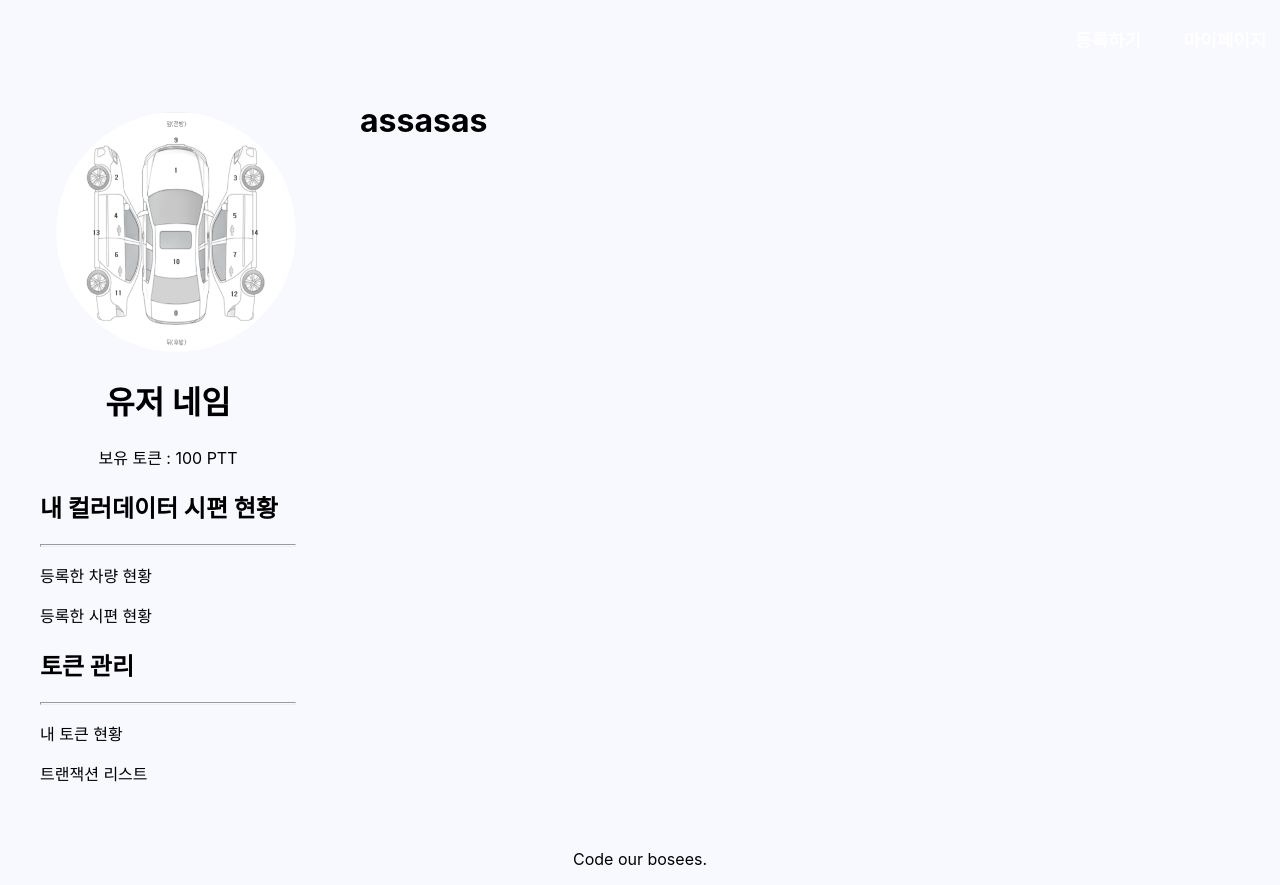
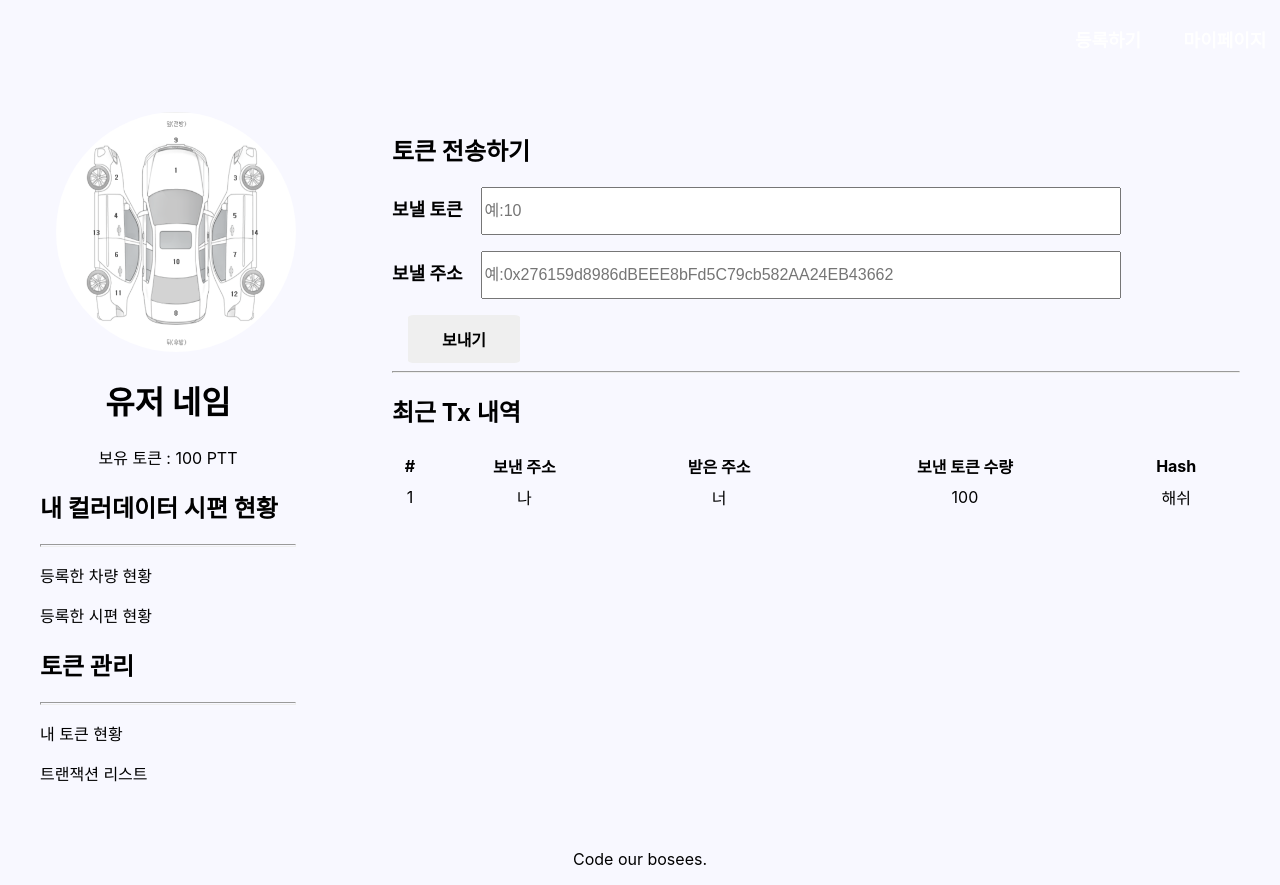
Before and after one commit to BOSEES/painters, a React (Create React App) app: page /mypage in a window 1280 px wide. Built offline with nearby package versions, Linux system fonts and the light colour scheme.

Commit message:
마이페이지 토큰상태 및 트랜잭션 리스트 CSS 추가

```diff
--- a/src/App.jsx
+++ b/src/App.jsx
@@ -5,7 +5,7 @@ import Home from "./components/home/home";
 import Painters from "./components/painters/painters";
 import Header from "./components/header/header";
 import Footer from "./components/footer/footer";
-import Resister from "./components/resister/resister";
+import Register from "./components/register/register";
 import Mypage from "./components/mypage/mypage";
 
 function App() {
@@ -20,8 +20,8 @@ function App() {
             <Route path="/painters">
               <Painters />
             </Route>
-            <Route path="/resister">
-              <Resister />
+            <Route path="/register">
+              <Register />
             </Route>
             <Route path="/mypage">
               <Mypage />
--- a/src/components/header/header.jsx
+++ b/src/components/header/header.jsx
@@ -7,7 +7,7 @@ const Header = () => {
     <header className={styles.header}>
       <Link className={styles.title} to="/painters">Painters</Link>
       <div className={styles.buttons}>
-        <Link className={styles.button} to="/resister" >등록하기</Link>
+        <Link className={styles.button} to="/register">등록하기</Link>
         <Link className={styles.button} to="/mypage">마이페이지</Link>
       </div>
     </header>
--- /dev/null
+++ b/src/components/my_token/my_token.jsx
@@ -0,0 +1,20 @@
+import React from "react";
+import styles from "./my_token.module.css";
+
+const MyToken = () => {
+  return(
+    <>
+    <h2>토큰 전송하기</h2>
+    <form className={styles.form}>
+      <b className={styles.inputTitle}>보낼 토큰</b>
+      <input className={styles.inputToken} type="text" placeholder="예:10"/>
+      <br/>
+      <b className={styles.inputTitle}>보낼 주소</b>
+      <input className={styles.inputAddress} type="text" placeholder="예:0x276159d8986dBEEE8bFd5C79cb582AA24EB43662"/>
+      <input className={styles.inputButton} type="submit" value="보내기"/>
+    </form>
+    </>
+  )
+}
+
+export default MyToken;
--- /dev/null
+++ b/src/components/my_token/my_token.module.css
@@ -0,0 +1,35 @@
+@value makerYellow, makerWhite, makerGreen, makerOrange from "../../common/colors.css";
+
+.inputToken,
+.inputAddress {
+  width:40em;
+  margin-bottom: 1em;
+  height: 3em;
+  font-size: medium;
+}
+
+.inputToken {
+  border: 2px solid makerYellow;
+}
+
+.inputAddress{
+  border: 2px solid makerOrange;
+}
+
+.inputTitle {
+  font-size: large;
+  margin-right: 1em;
+}
+
+.inputButton {
+  width: 7em;
+  height: 3em;
+  font-size: medium;
+  margin-left: 1em;
+  background-color: makerGreen;
+  font-weight: bold;
+  color: makerWhite;
+  border-radius: 5%;
+  cursor: pointer;
+  border: none;
+}
--- /dev/null
+++ b/src/components/register/register.jsx
@@ -0,0 +1,15 @@
+import React from "react";
+import styles from "./register.module.css";
+
+const Register = () => {
+  return(
+    <div className={styles.register}>
+      <h1>차량 등록하기</h1>
+      <div className={styles.registerForm}>
+        <h1>asda</h1>
+      </div>
+    </div>
+  )
+}
+
+export default Register;
--- /dev/null
+++ b/src/components/register/register.module.css
@@ -0,0 +1,9 @@
+@value  makerWhite from "../../common/colors.css";
+
+.register {
+  padding-top: 5em;
+}
+
+.registerForm {
+  background-color: makerWhite;
+}
--- a/src/components/resister/resister.jsx
+++ /dev/null
@@ -1,9 +0,0 @@
-import React from "react";
-
-const Resister = () => {
-  return(
-    <h1>Resister</h1>
-  )
-}
-
-export default Resister;
--- a/src/components/status/status.jsx
+++ b/src/components/status/status.jsx
@@ -1,9 +1,16 @@
 import React from "react";
 import styles from "./status.module.css";
+import MyToken from "../my_token/my_token";
+import TxList from "../tx_list/tx_list";
+
 
 const Status = () => {
   return(
-    <h1>assasas</h1>
+    <div className={styles.status}>
+      <MyToken />
+      <hr />
+      <TxList />
+    </div>
   )
 }
 
--- a/src/components/status/status.module.css
+++ b/src/components/status/status.module.css
@@ -0,0 +1,4 @@
+.status {
+  margin: 2em;
+  width: 100%;
+}
--- /dev/null
+++ b/src/components/tx_list/tx_list.jsx
@@ -0,0 +1,28 @@
+import React from "react";
+import styles from "./tx_list.module.css";
+
+const TxList = () => {
+  return(
+    <>
+      <h2>최근 Tx 내역</h2>
+      <table className={styles.txListTable}>
+        <tr className={styles.txListData}>
+          <th className={styles.txData}>#</th>
+          <th className={styles.txData}>보낸 주소</th>
+          <th className={styles.txData}>받은 주소</th>
+          <th className={styles.txData}>보낸 토큰 수량</th>
+          <th className={styles.txData}>Hash</th>
+        </tr>
+        <tr className={styles.txListData}>
+          <td>1</td>
+          <td>나</td>
+          <td>너</td>
+          <td>100</td>
+          <td>해쉬</td>
+        </tr>
+      </table>
+      </>
+  )
+}
+
+export default TxList;
--- /dev/null
+++ b/src/components/tx_list/tx_list.module.css
@@ -0,0 +1,13 @@
+@value makerWhite, makerBlue from "../../common/colors.css";
+
+.txListTable {
+  width: 100%;
+  text-align: center;
+}
+
+.txData {
+  height: 2em;
+  padding:0;
+  background-color: makerBlue;
+  color: makerWhite;
+}
```
Also changed, not shown: src/components/resister/resister.module.css (deleted).
